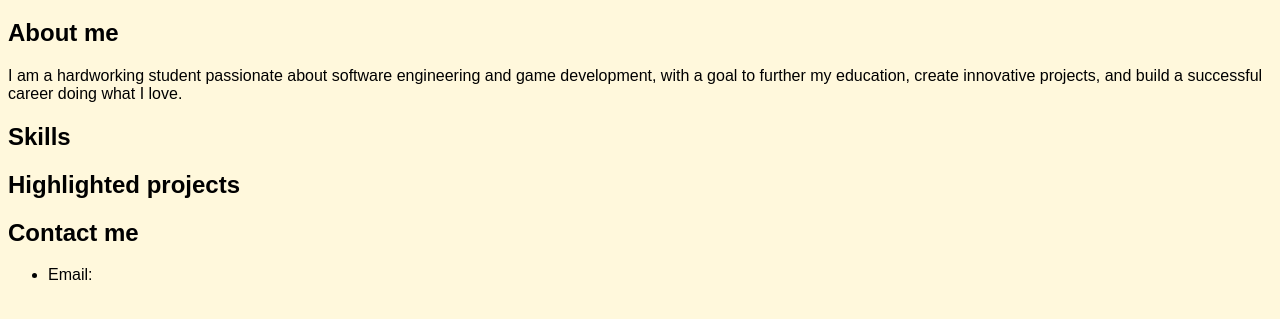
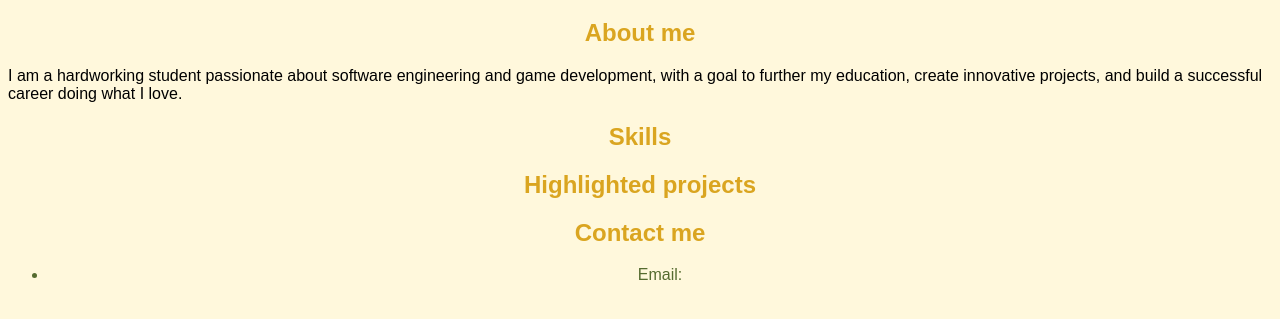
Before and after one commit to avalles0613/avalles0613.github.io, a plain HTML site: page index.html in a window 1280 px wide. Shown: the part 61-380 px from the top of the page. Drawn offline with Linux system fonts and the light colour scheme.

Commit message:
css changes

```diff
--- a/styles.css
+++ b/styles.css
@@ -5,4 +5,13 @@ font-family: Arial, Helvetica, sans-serif;
 h1 {
 color: darkslategrey;
 text-align: center;
+font: bolder;
 }
+h2 {
+color: goldenrod;
+text-align: center;
+}
+li {
+color: darkolivegreen;
+text-align: center;
+}
```
